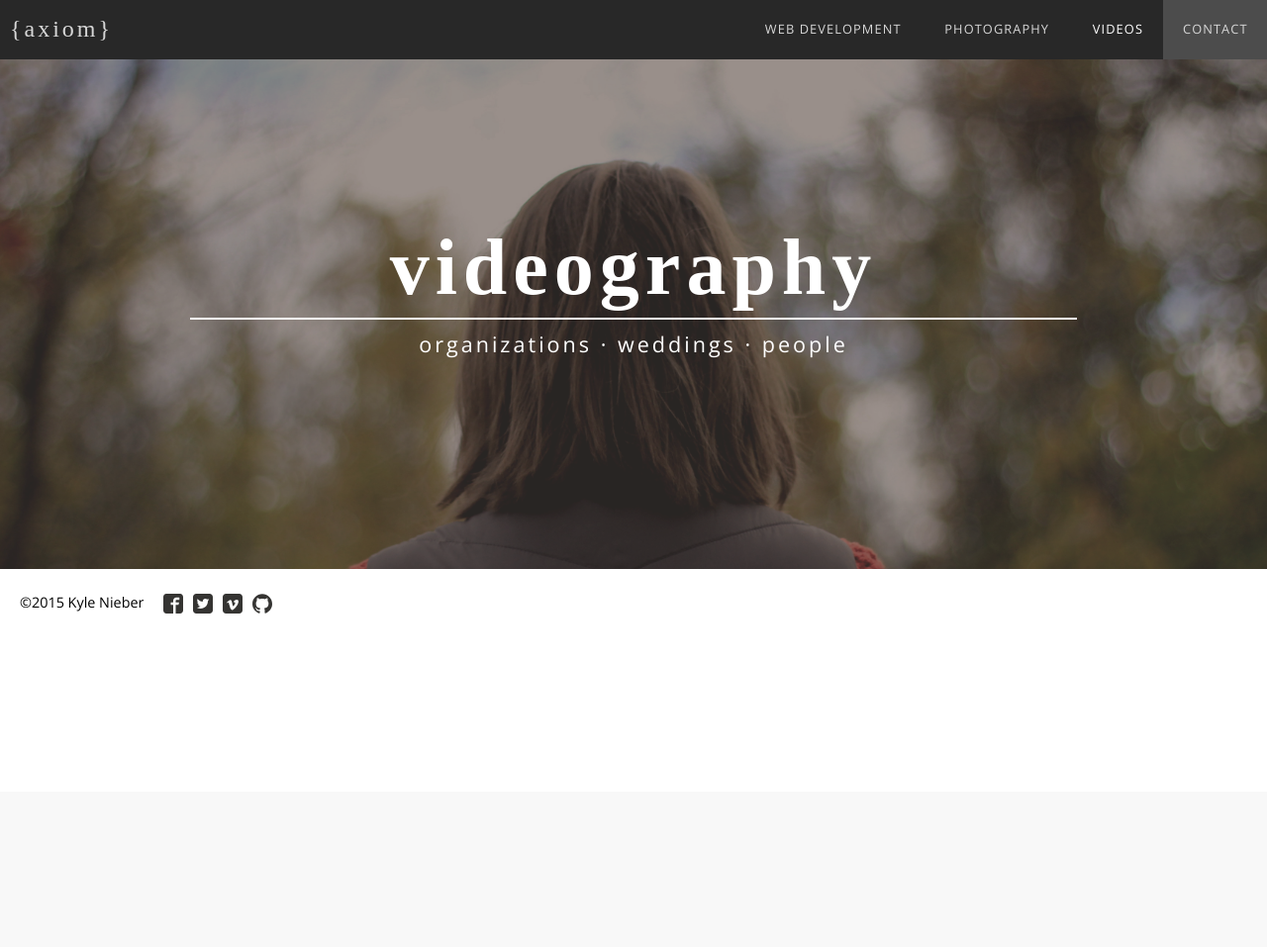
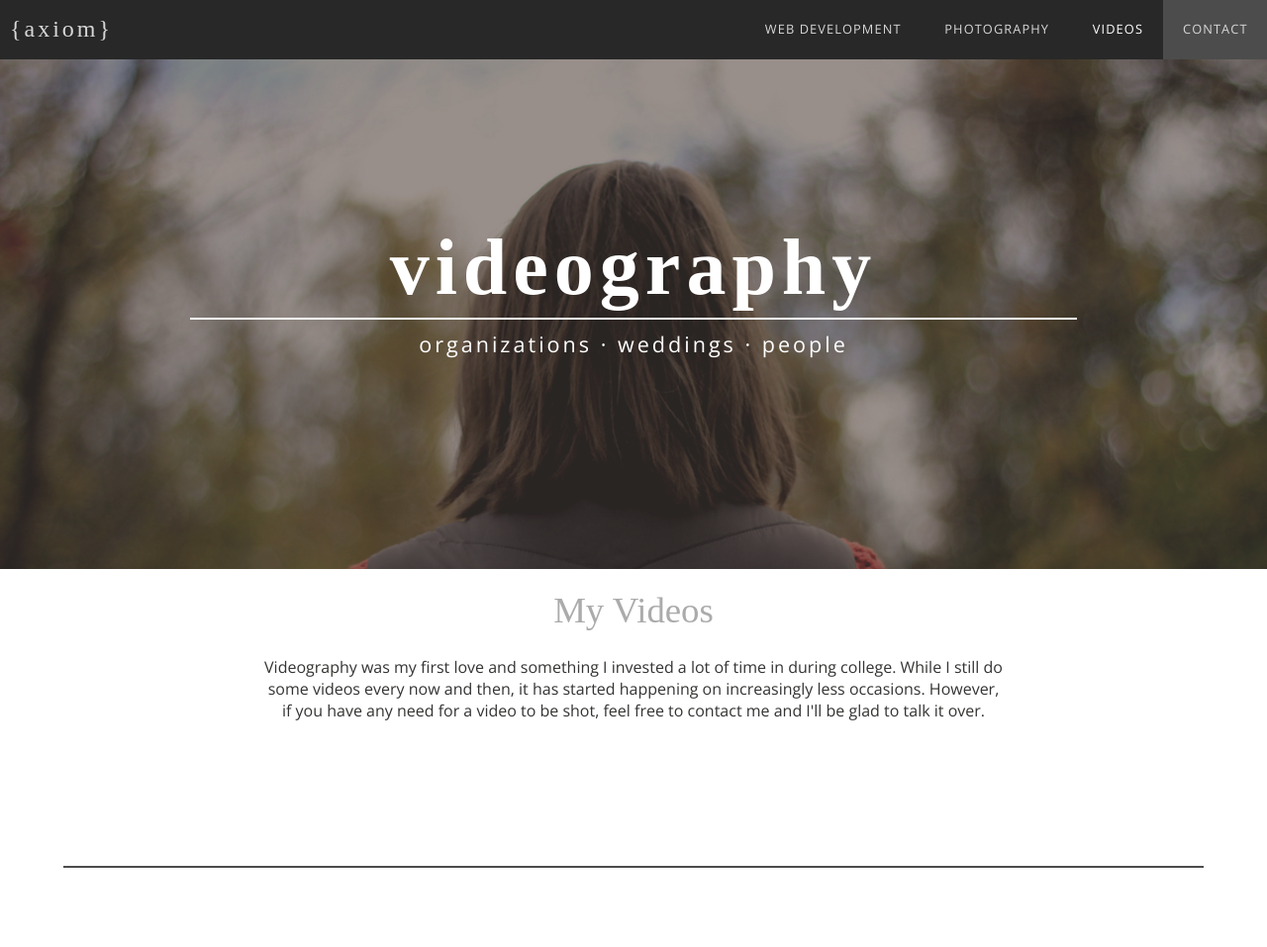
Before and after one commit to knieber/Main_Portfolio, a PHP site: page /videos.php in a window 1280 px wide. Shown: the top 957 px of the page at 99% size. Before the commit the page ends 620 px from the top, so only its background shows below. Run offline with PHP 8.4, Linux system fonts and the light colour scheme; some libraries are stand-ins or nearby versions; some web fonts are replaced.

Commit message:
Updated Videos Page:

```diff
--- a/css/photography.css
+++ b/css/photography.css
@@ -23,7 +23,6 @@ INTRODUCTION - PHOTOGRAPHY PAGE
 
 .photoIntroduction h3 {
   margin: 0;
-  color: #4c4c4c;
 }
 
 .photoIntroduction p {
--- a/css/videos-css.css
+++ b/css/videos-css.css
@@ -8,15 +8,56 @@ HEADER - VIDEOS PAGE
   height: 575px;
 }
 
+/***************************************
+Introduction - VIDEOS PAGE
+***************************************/
+
+.Introduction {
+    height: 280px;
+    padding-top: 20px;
+    width: 90%;
+    margin: auto;
+    border-bottom: 2px solid #4c4c4c;
+}
+
+.Introduction h3 {
+    margin: 0;
+}
+
+.Introduction p {
+    width: 70%;
+    max-width: 750px;
+    margin: 25px auto 60px auto;
+    font-size: 1rem;
+}
 
 
 /***************************************
-PALETTE
+Videos - VIDEOS PAGE
+***************************************/
 
--2B4E72 - Water Ends
--2790B0 - Water Begins
--94BA65 - Grass Always Regrows
--353432 - Losing Hope
--4E4D4A - Dark Days
+.wrapper {
+    width: 85%;
+    margin: 70px auto 20px auto;
+    line-height: 50px;
+}
 
+.wrapper iframe {
+    margin: 10px;
+}
+
+/***************************************
+MEDIA QUERIES - VIDEOS PAGE
 ***************************************/
+
+@media (max-width: 600px) {
+
+    .Introduction {
+        padding-bottom: 50px;
+    }
+
+    .wrapper iframe {
+        width: 100%;
+    }
+
+}
--- a/development.php
+++ b/development.php
@@ -1,5 +1,5 @@
 <?php
-$pageTitle = "Kyle Nieber - Developer, Photographer, Videographer";
+$pageTitle = "Web Development";
 $pageCSS = "css/development-css.css";
 $pageHeader = "development-header";
 $section = "development";
--- a/inc/contactForm.php
+++ b/inc/contactForm.php
@@ -5,7 +5,7 @@
         <div class="form-wrapper">
             <div>
                 <label for="name">Name</label>
-                <input type="text" id="name" />
+                <input type="text" name="name" id="name" />
             </div>
             <div>
                 <label for="mail">E-mail</label>
--- a/photography.php
+++ b/photography.php
@@ -1,5 +1,5 @@
 <?php
-$pageTitle = "Kyle Nieber - Developer, Photographer, Videographer";
+$pageTitle = "Photography";
 $pageCSS = "css/photography.css";
 $pageHeader = "photography-header";
 $section = "photography";
@@ -24,7 +24,7 @@ include('inc/header.php') ?>
 
 <!-- Section 1 - Introduction Begin -->
       <div class="photoIntroduction">
-        <h3>My Portfolio</h1>
+        <h3>My Photos</h3>
         <p>Below are a few of my favorite photos I've taken so far.
           Photography is definitely more of a hobby than a career, however
           I'm always up for discussing photo shoots of events, couples, and
--- a/videos.php
+++ b/videos.php
@@ -1,10 +1,9 @@
 <?php
-$pageTitle = "Kyle Nieber - Developer, Photographer, Videographer";
+$pageTitle = "Videography";
 $pageCSS = "css/videos-css.css";
 $pageHeader = "videos-header";
 $section = "videos";
 include('inc/header.php') ?>
-
 
 
 
@@ -21,6 +20,32 @@ include('inc/header.php') ?>
   <!-- End Home Title -->
         </div>
       </header>
+
+
+<!-- Videography Introduction -->
+    <div class="Introduction">
+        <h3>My Videos</h3>
+        <p>Videography was my first love and something I invested a lot of time in
+        during college. While I still do some videos every now and then, it has started
+        happening on increasingly less occasions. However, if you have any need for
+        a video to be shot, feel free to contact me and I'll be glad to talk it over.</p>
+    </div>
+
+
+<!-- Videography Content -->
+
+    <div class="wrapper">
+
+        <iframe src="https://player.vimeo.com/video/105159744" width="500" height="281" frameborder="0" webkitallowfullscreen mozallowfullscreen allowfullscreen></iframe>
+        <iframe src="https://player.vimeo.com/video/97562305" width="500" height="281" frameborder="0" webkitallowfullscreen mozallowfullscreen allowfullscreen></iframe>
+        <iframe src="https://player.vimeo.com/video/108968515" width="500" height="281" frameborder="0" webkitallowfullscreen mozallowfullscreen allowfullscreen></iframe>
+        <iframe src="https://player.vimeo.com/video/64809047" width="500" height="281" frameborder="0" webkitallowfullscreen mozallowfullscreen allowfullscreen></iframe>
+        <iframe src="https://player.vimeo.com/video/64432966" width="500" height="281" frameborder="0" webkitallowfullscreen mozallowfullscreen allowfullscreen></iframe>
+        <iframe src="https://player.vimeo.com/video/37742645" width="500" height="281" frameborder="0" webkitallowfullscreen mozallowfullscreen allowfullscreen></iframe>
+        <iframe src="https://player.vimeo.com/video/30527074" width="500" height="281" frameborder="0" webkitallowfullscreen mozallowfullscreen allowfullscreen></iframe>
+        <iframe src="https://player.vimeo.com/video/27231455" width="500" height="281" frameborder="0" webkitallowfullscreen mozallowfullscreen allowfullscreen></iframe>
+
+    </div>
 
       <!-- Push Div to keep footer below content -->
       <div class="push"></div>
```
Also changed, not shown: pastphotography.php (deleted, +0 -172 lines).
